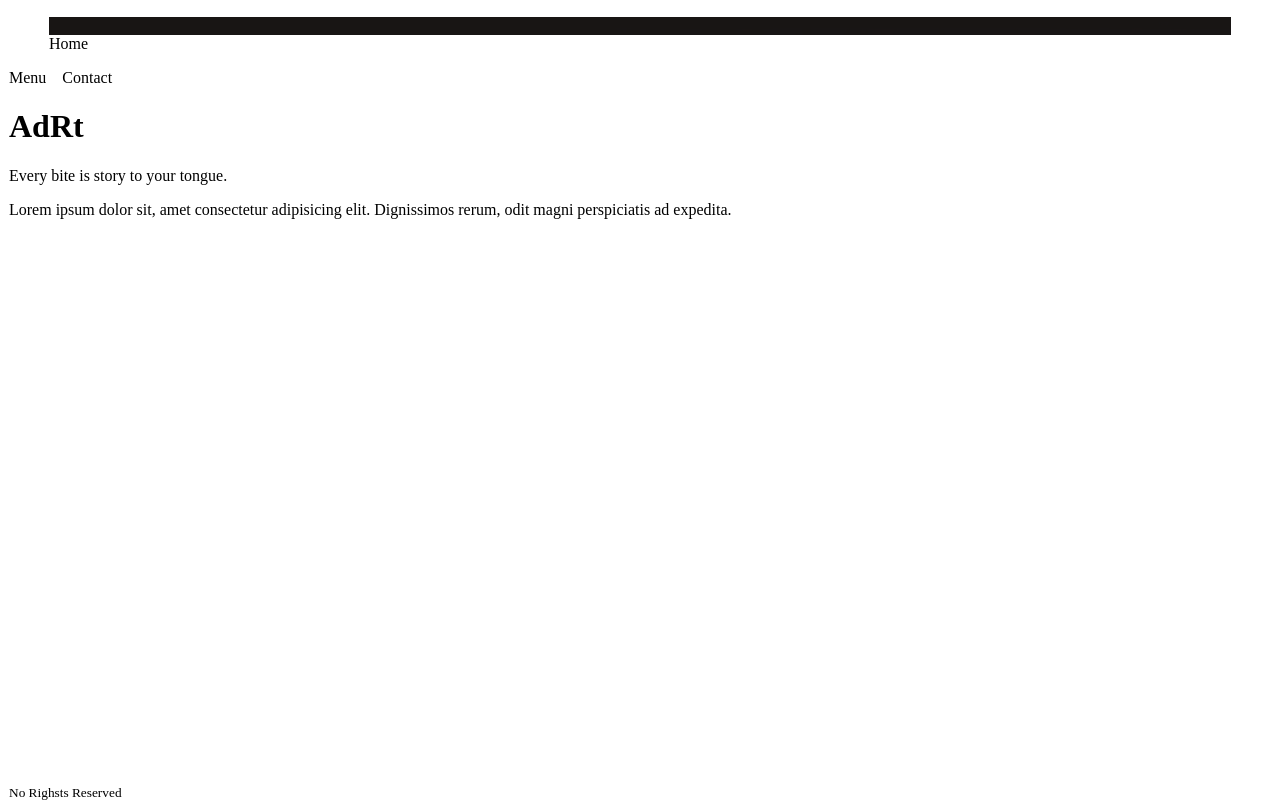
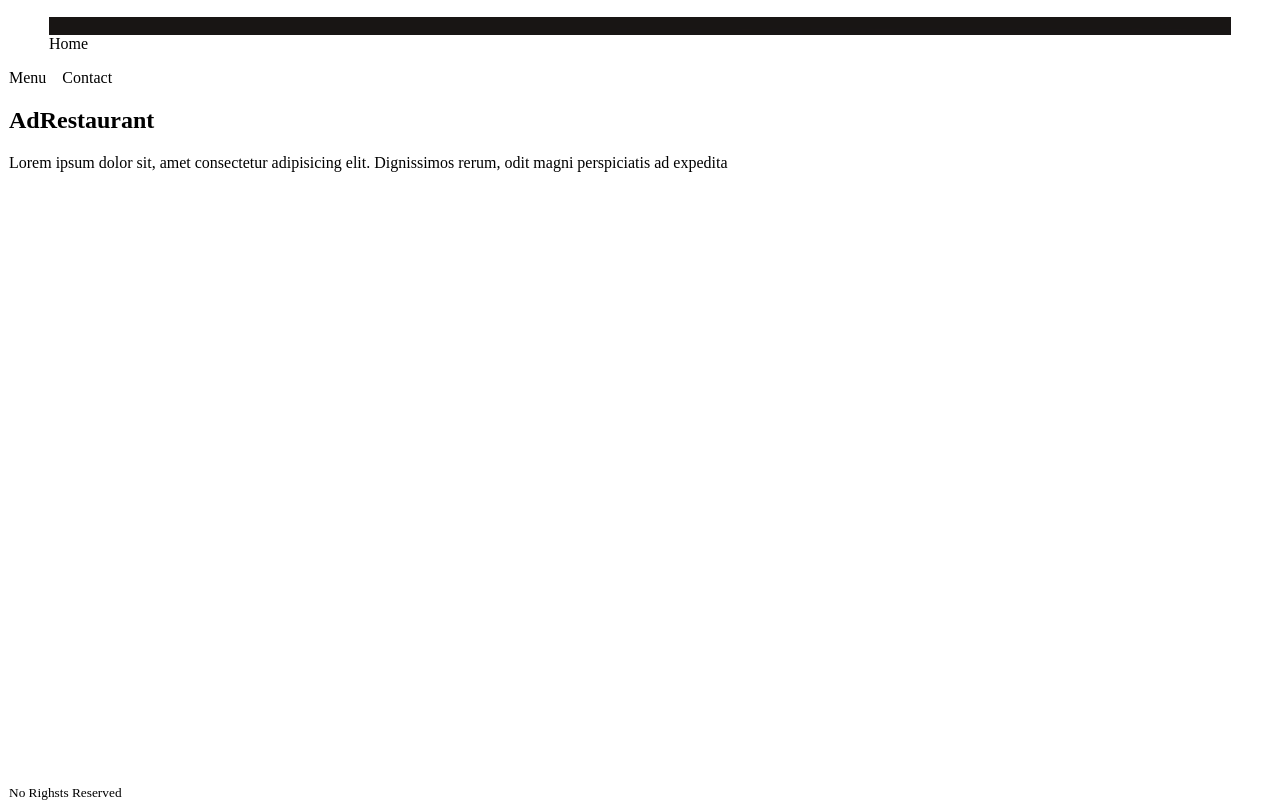
Before and after one commit to zivernay/restaurant-app, a plain HTML site: page index.html in a window 1280 px wide. Drawn offline with Linux system fonts and the light colour scheme.

Commit message:
Add intro article

```diff
--- a/index.html
+++ b/index.html
@@ -19,11 +19,10 @@
                 <li id="contacts-tab" class="tab">Contact</li>
             </menu>
         </nav>
-
-        <h1 class="title">AdRt</h1>
-        <p class="hero-message">Every bite is story to your tongue.</p>
-        <p class="offer-descripton">Lorem ipsum dolor sit, amet consectetur adipisicing elit. Dignissimos rerum, odit magni perspiciatis ad expedita.</p>
-
+        <article class="intro">
+            <h1 class="title">AdRestaurant</h1>
+            <p class="hero">Lorem ipsum dolor sit, amet consectetur adipisicing elit. Dignissimos rerum, odit magni perspiciatis ad expedita</p>
+        </article>
     </header>
 
     <main id="offers"></main>
```
